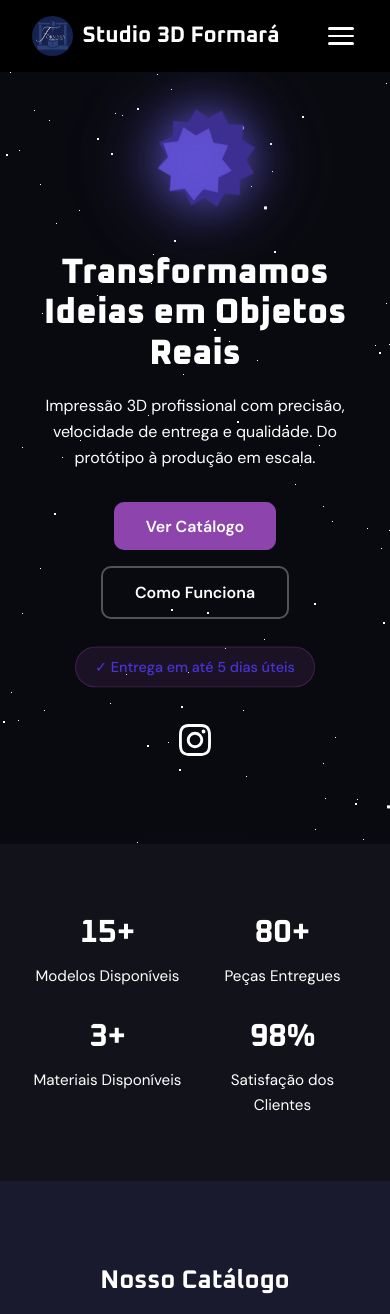
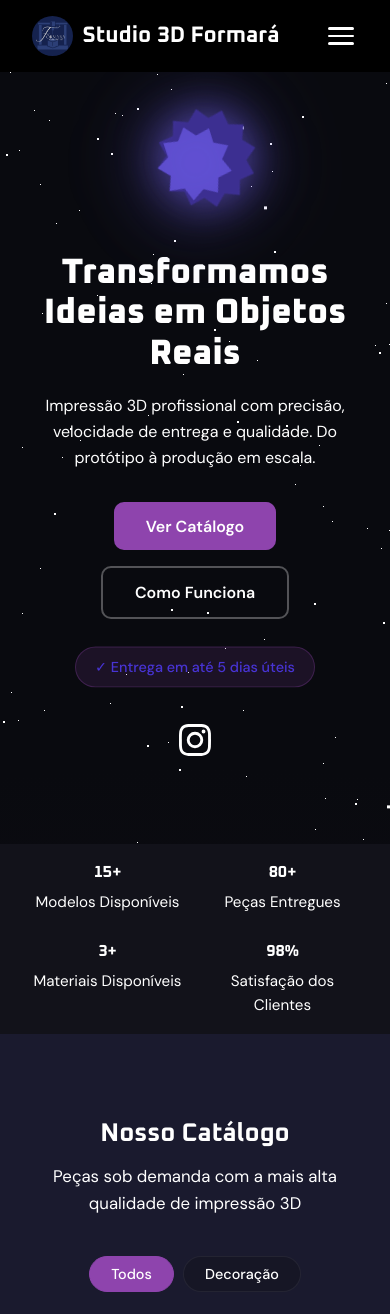
Before and after one commit to KaueBR12/Studio3dformara, a React (Vite) app: page / in a window 390 px wide. Shown: the top 1314 px of the page. Built offline with nearby package versions, Linux system fonts and the light colour scheme.

Commit message:
feat: initialize site styling with custom design system and responsive layout components

```diff
--- a/src/index.css
+++ b/src/index.css
@@ -749,23 +749,23 @@ button {
 /* ===== STATS ===== */
 .stats {
   background: var(--primary-mid);
-  padding: 4rem 2rem;
+  padding: 1rem 2rem;
 }
 
 .stats-grid {
   max-width: 1100px;
-  margin: 0 auto;
+  margin: auto;
   display: grid;
   grid-template-columns: repeat(4, 1fr);
-  gap: 2rem;
+  gap: 7rem;
   text-align: center;
 }
 
 .stat-item h3 {
   font-family: var(--font-heading);
-  font-size: clamp(2rem, 4vw, 3rem);
+  font-size: clamp(1rem, 4vw, 2.5rem);
   color: var(--accent-light);
-  font-weight: 700;
+  font-weight: 650;
 }
 
 .stat-item p {
@@ -1508,13 +1508,15 @@ button {
 
 @media (max-width: 768px) {
   .footer-grid {
-    grid-template-columns: repeat(3, 1fr); /* Divide em 3 colunas para os links */
+    grid-template-columns: repeat(3, 1fr);
+    /* Divide em 3 colunas para os links */
     text-align: center;
     gap: 2rem 1rem;
   }
 
   .footer-brand {
-    grid-column: 1 / -1; /* Faz a marca ocupar a largura total no topo */
+    grid-column: 1 / -1;
+    /* Faz a marca ocupar a largura total no topo */
     display: flex;
     flex-direction: column;
     align-items: center;
@@ -1522,7 +1524,8 @@ button {
   }
 
   .footer h5 {
-    font-size: 0.85rem; /* Fonte menor para caber lado a lado */
+    font-size: 0.85rem;
+    /* Fonte menor para caber lado a lado */
     margin-bottom: 0.8rem;
   }
 
@@ -1771,6 +1774,7 @@ button {
     text-align: center;
   }
 }
+
 /* ===== ABOUT PAGE ===== */
 .about-page {
   padding: 10rem 2rem 6rem;
```
